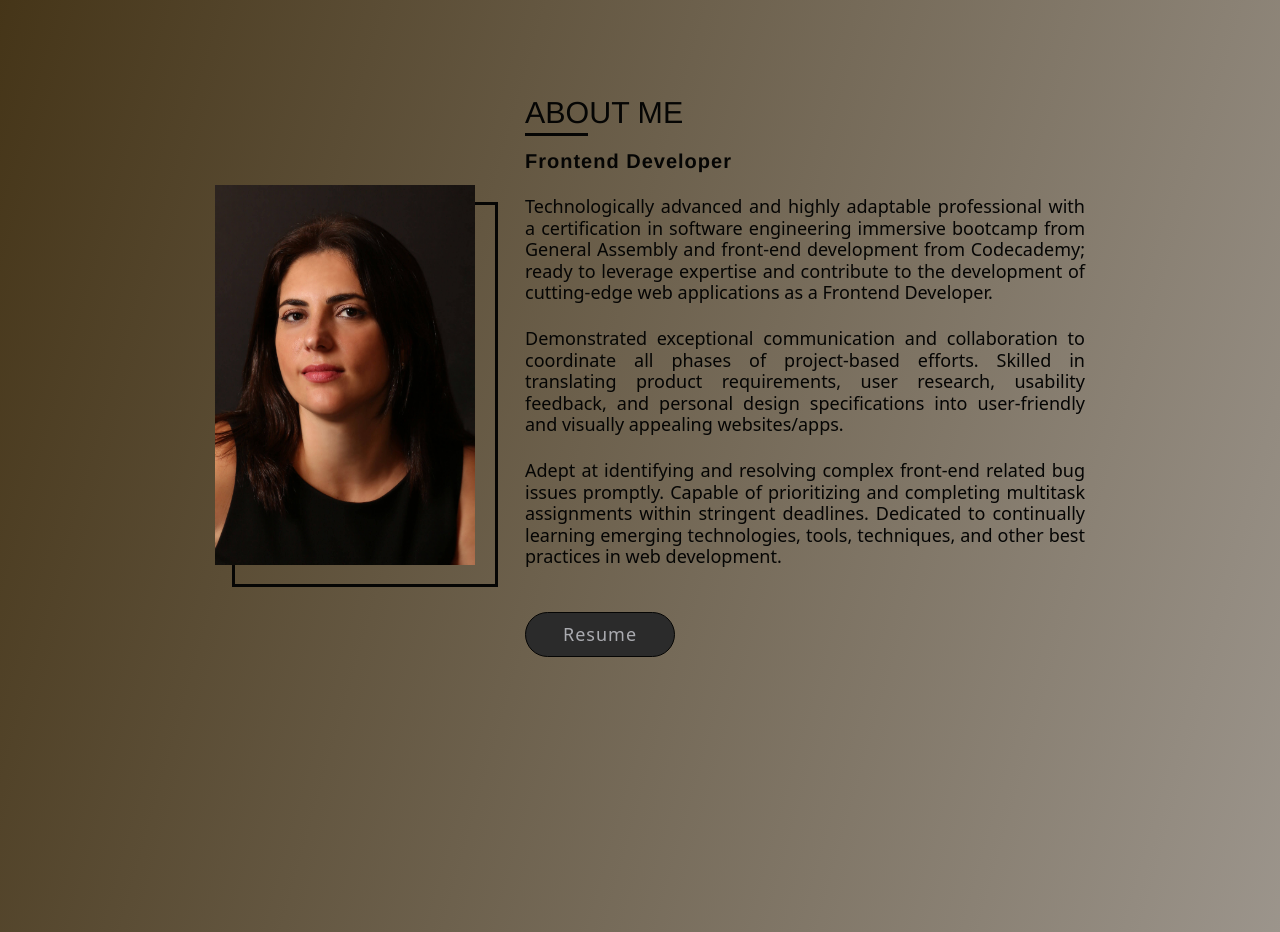
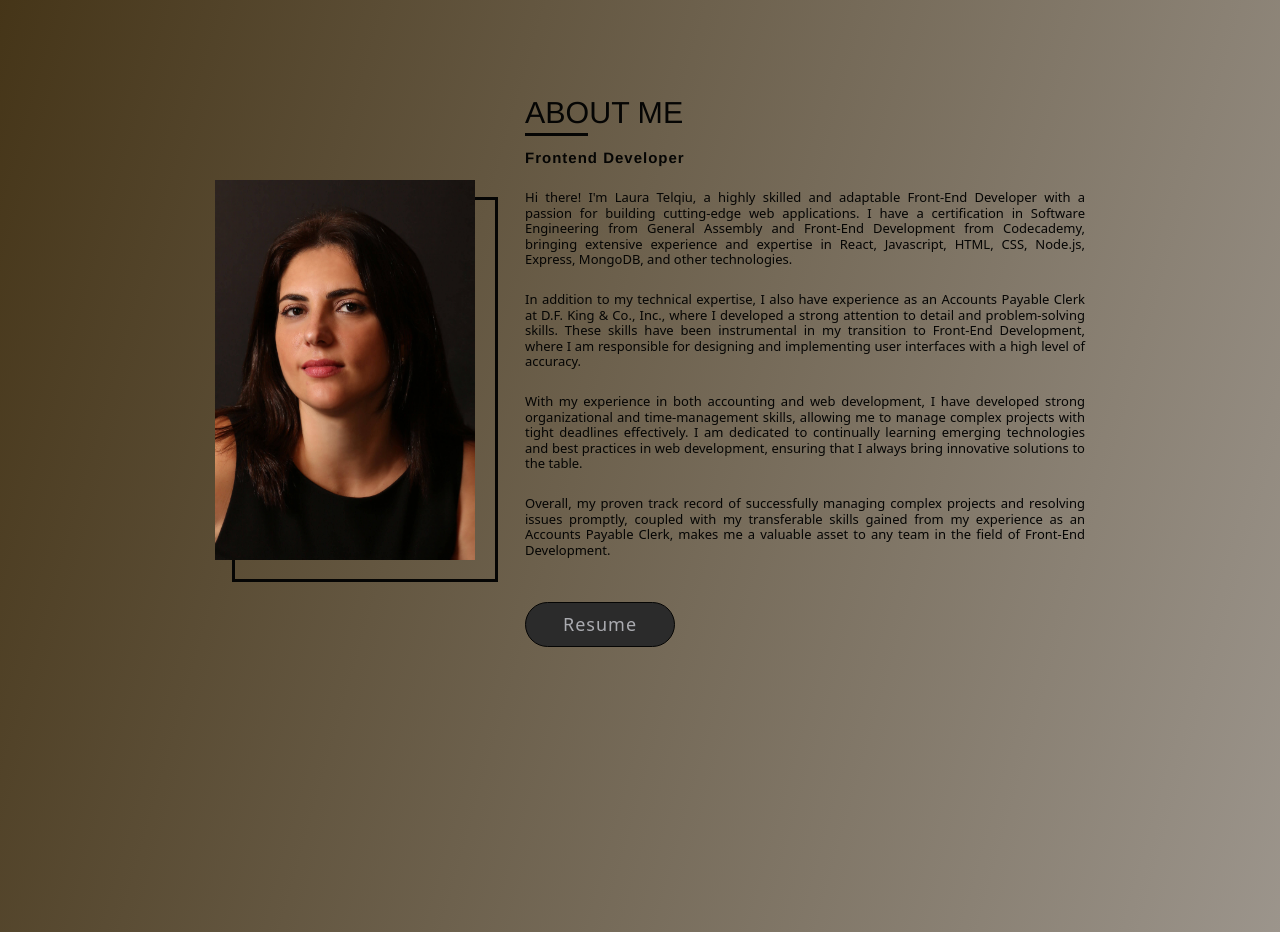
Before and after one commit to LauraTelqiu/My-portfolio, a React (Create React App) app: page / in a window 1280 px wide. Shown: the part 1080-2012 px from the top of the page. Built offline with nearby package versions, Linux system fonts and the light colour scheme.

Commit message:
about text

```diff
--- a/src/screens/aboutMe/AboutMe.js
+++ b/src/screens/aboutMe/AboutMe.js
@@ -20,25 +20,16 @@ function AboutMe() {
             <h1>About Me</h1>
             <h2>Frontend Developer</h2>
             <p>
-              Technologically advanced and highly adaptable professional with a
-              certification in software engineering immersive bootcamp from
-              General Assembly and front-end development from Codecademy; ready
-              to leverage expertise and contribute to the development of
-              cutting-edge web applications as a Frontend Developer.
+              Hi there! I'm Laura Telqiu, a highly skilled and adaptable Front-End Developer with a passion for building cutting-edge web applications. I have a certification in Software Engineering from General Assembly and Front-End Development from Codecademy, bringing extensive experience and expertise in React, Javascript, HTML, CSS, Node.js, Express, MongoDB, and other technologies.
             </p>
             <p>
-              Demonstrated exceptional communication and collaboration to
-              coordinate all phases of project-based efforts. Skilled in
-              translating product requirements, user research, usability
-              feedback, and personal design specifications into user-friendly
-              and visually appealing websites/apps.
+              In addition to my technical expertise, I also have experience as an Accounts Payable Clerk at D.F. King & Co., Inc., where I developed a strong attention to detail and problem-solving skills. These skills have been instrumental in my transition to Front-End Development, where I am responsible for designing and implementing user interfaces with a high level of accuracy.
             </p>
             <p>
-              Adept at identifying and resolving complex front-end related bug
-              issues promptly. Capable of prioritizing and completing multitask
-              assignments within stringent deadlines. Dedicated to continually
-              learning emerging technologies, tools, techniques, and other best
-              practices in web development.
+              With my experience in both accounting and web development, I have developed strong organizational and time-management skills, allowing me to manage complex projects with tight deadlines effectively. I am dedicated to continually learning emerging technologies and best practices in web development, ensuring that I always bring innovative solutions to the table.
+            </p>
+            <p>
+              Overall, my proven track record of successfully managing complex projects and resolving issues promptly, coupled with my transferable skills gained from my experience as an Accounts Payable Clerk, makes me a valuable asset to any team in the field of Front-End Development.
             </p>
             {/* <div className="personalInfo">
               <div>
--- a/src/screens/aboutMe/about.css
+++ b/src/screens/aboutMe/about.css
@@ -98,17 +98,18 @@
 
 .infoSection h2 {
   font-family: Helvetica;
-  font-size: 20px;
+  font-size: 15px;
   font-weight: 600;
   color: var(--about);
   padding: 14px 0px 15px;
   text-transform: capitalize;
   letter-spacing: 1px;
+
 }
 
 .infoSection p {
   color: var(--about);
-  font-size: 18px;
+  font-size: 13px;
   line-height: 1.2;
   text-align: justify;
   padding-bottom: 8px;
```
